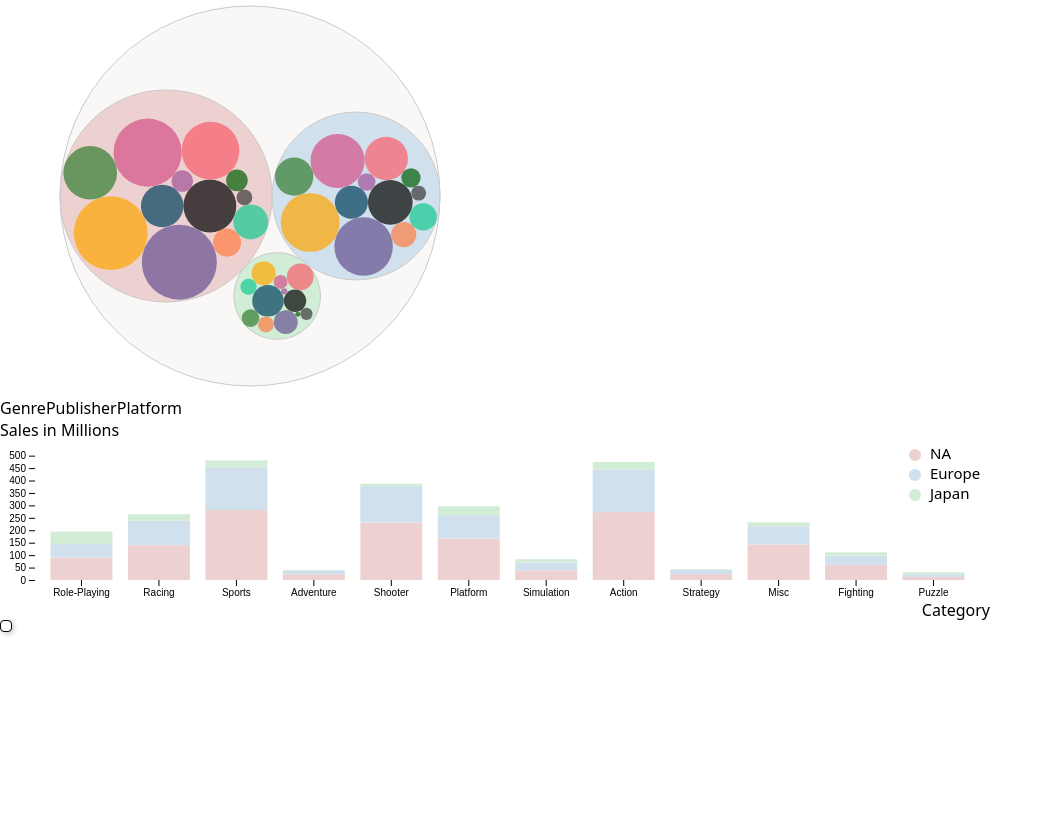
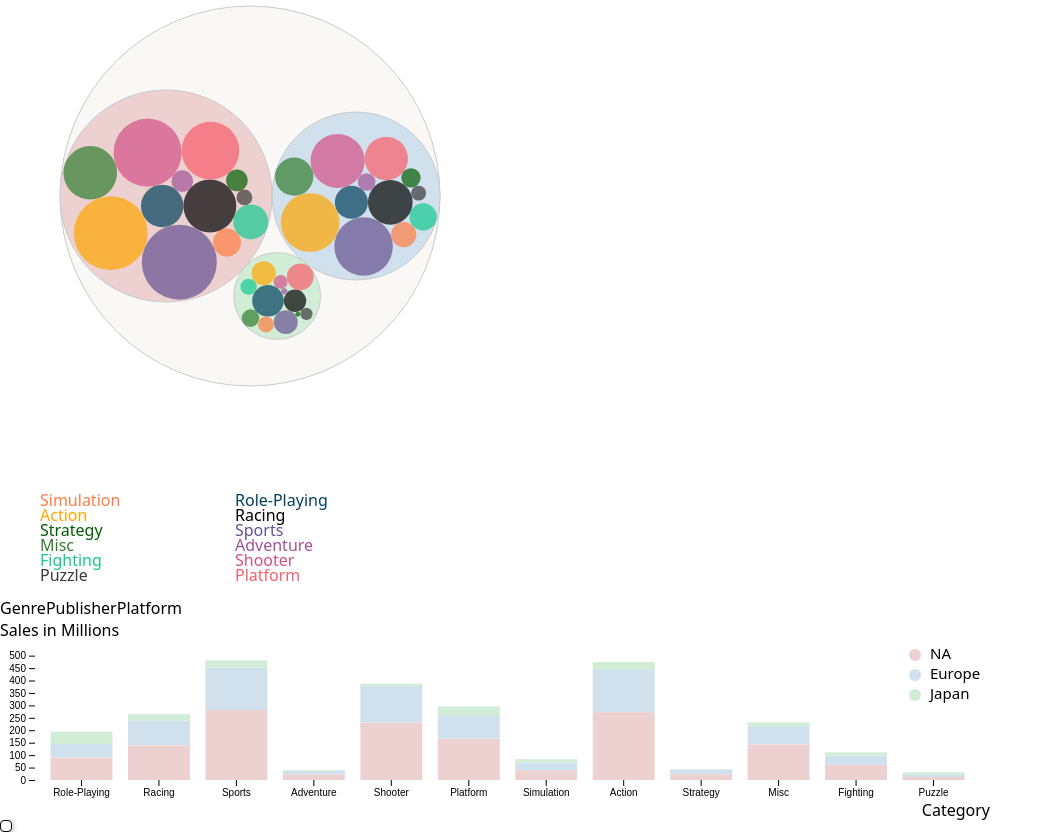
Before and after one commit to mattkwilson/game-sales-vis, a website: page index.html in a window 1280 px wide. Shown: the part 80-912 px from the top of the page, without its empty margins (0-1053 px from the left). Before the commit the page ends 800 px from the top, so only its background shows below. Drawn offline with nearby package versions, Linux system fonts and the light colour scheme; files that its build step writes are made by us from their sources.

Commit message:
interactive color legend with names of categories

```diff
--- a/index.html
+++ b/index.html
@@ -14,7 +14,8 @@
     <div class="">
         <h1 class="text-center font-bold text-3xl p-5">Video Game Sales</h1>
         <svg id="bubble-chart-vis"></svg>
-        <ul class="bar-legend">
+        <svg id ="color-legend-vis"></svg>
+            <ul class="bar-legend">
             <button class="legend-btn" id="Genre"><span class="legend-symbol"></span> Genre</li>
             <button class="legend-btn" id="Publisher"><span class="legend-symbol"></span> Publisher</li>
             <button class="legend-btn" id="Platforms"><span class="legend-symbol"></span> Platform </li>
@@ -33,5 +34,6 @@
     <script src="js/charts/barChart.js"></script>
     <script src="js/charts/bubbleChart.js"></script>
     <script src="js/charts/scatterPlot.js"></script>
+    <script src="js/charts/colorLegend.js"></script>
 </body>
 </html>
--- /dev/null
+++ b/js/charts/colorLegend.js
@@ -0,0 +1,72 @@
+class ColorLegend {
+    constructor(config_, data_) {
+        this.config = {
+            svgElement: config_.svgElement,
+            width: config_.width,
+            height: config_.height,
+            margin: config_.margin
+        };
+        this.data = data_;
+        this.initVis();
+    }
+
+    initVis() {
+        const vis = this;
+
+        // Setup bounds for chart
+        vis.width = vis.config.width - vis.config.margin.left - vis.config.margin.right;
+        vis.height = vis.config.height - vis.config.margin.top - vis.config.margin.bottom;
+          // Define size of SVG drawing area
+          vis.svg = d3.select(vis.config.svgElement)
+          .attr('width', vis.config.width)
+          .attr('height', vis.config.height);
+
+      vis.chart = vis.svg.append('g')
+          .attr('transform', `translate(${vis.config.margin.left},${vis.config.margin.top})`);
+
+    }
+
+    updateVis() {
+        const vis = this;
+
+        const sales = vis.sales;
+
+        console.log(sales);
+
+        this.renderVis();
+    }
+
+    renderVis() {
+        const vis = this;
+
+        // https://jsfiddle.net/k_sav/oa703n4j/ resource for legend
+       vis.chart.selectAll('text')
+      .data(vis.sales)
+      .join("text")
+      .attr("fill", d => vis.colorMap.get(d[0]))
+      .attr("x", function(d, i){
+        if (vis.sales.length <= 12) { if (i >= vis.sales.length/2) {
+        return 5;
+      } else {
+        return 200}}
+    else if (i > 6) {
+        return 5;
+    } else {
+        return 200
+    }})
+      .attr("y", function(d, i){ if(vis.sales.length <= 12){ if (i >= vis.sales.length/2) { return -5 + (15*i)}
+      else {
+        return  -5 + 15*(i + vis.sales.length/2)
+      }
+    } else if (i > 6) {
+        return -5 + (15*i)
+
+    }
+     else {
+        return -5 + 15*(i + 6)
+     }} )
+      .text(function (d) {
+           return d[0]
+      })
+    }
+}
--- a/js/main.js
+++ b/js/main.js
@@ -11,6 +11,13 @@
 const barChartConfig = {
     svgElement: '#bar-chart-vis',
     width: 1000,
+    height: 200,
+    margin: {top: 25, right: 20, bottom: 40, left: 35}
+};
+
+const colorLegendConfig = {
+    svgElement: '#color-legend-vis',
+    width: 500,
     height: 200,
     margin: {top: 25, right: 20, bottom: 40, left: 35}
 };
@@ -55,6 +62,7 @@ d3.csv('data/test_data.csv').then(data => {
 
     const barChart = new StackedBarChart(barChartConfig, data, dispatch);
     const bubbleChart = new BubbleChart(bubbleChartConfig, data, dispatch);
+    const colorLegend = new ColorLegend(colorLegendConfig, data, dispatch);
 
     barChart.NASales = genreNASales;
     barChart.EUSales = genreEUSales;
@@ -64,6 +72,10 @@ d3.csv('data/test_data.csv').then(data => {
     barChart.updateVis();
 
     updateColorMap(genreNASales);
+    colorLegend.colorMap = colorMap;
+    colorLegend.sales = genreWorldSales;
+    colorLegend.updateVis();
+
     bubbleChart.colorMap = colorMap;
     bubbleChart.NASales = genreNASales;
     bubbleChart.EUSales = genreEUSales;
@@ -82,6 +94,10 @@ d3.csv('data/test_data.csv').then(data => {
         barChart.updateVis();
 
         updateColorMap(platformNASales);
+        colorLegend.colorMap = colorMap;
+        colorLegend.sales = platformWorldSales;
+        colorLegend.updateVis();
+
         bubbleChart.colorMap = colorMap;
         bubbleChart.NASales = platformNASales;
         bubbleChart.EUSales = platformEUSales;
@@ -101,6 +117,10 @@ d3.csv('data/test_data.csv').then(data => {
         barChart.updateVis();
 
         updateColorMap(publisherNASales);
+        colorLegend.colorMap = colorMap;
+        colorLegend.sales = publisherWorldSales;
+        colorLegend.updateVis();
+
         bubbleChart.colorMap = colorMap;
         bubbleChart.NASales = publisherNASales;
         bubbleChart.EUSales = publisherEUSales;
@@ -120,6 +140,10 @@ d3.csv('data/test_data.csv').then(data => {
         barChart.updateVis();
 
         updateColorMap(genreNASales);
+        colorLegend.colorMap = colorMap;
+        colorLegend.sales = genreWorldSales;
+        colorLegend.updateVis();
+
         bubbleChart.colorMap = colorMap;
         bubbleChart.NASales = genreNASales;
         bubbleChart.EUSales = genreEUSales;
```
